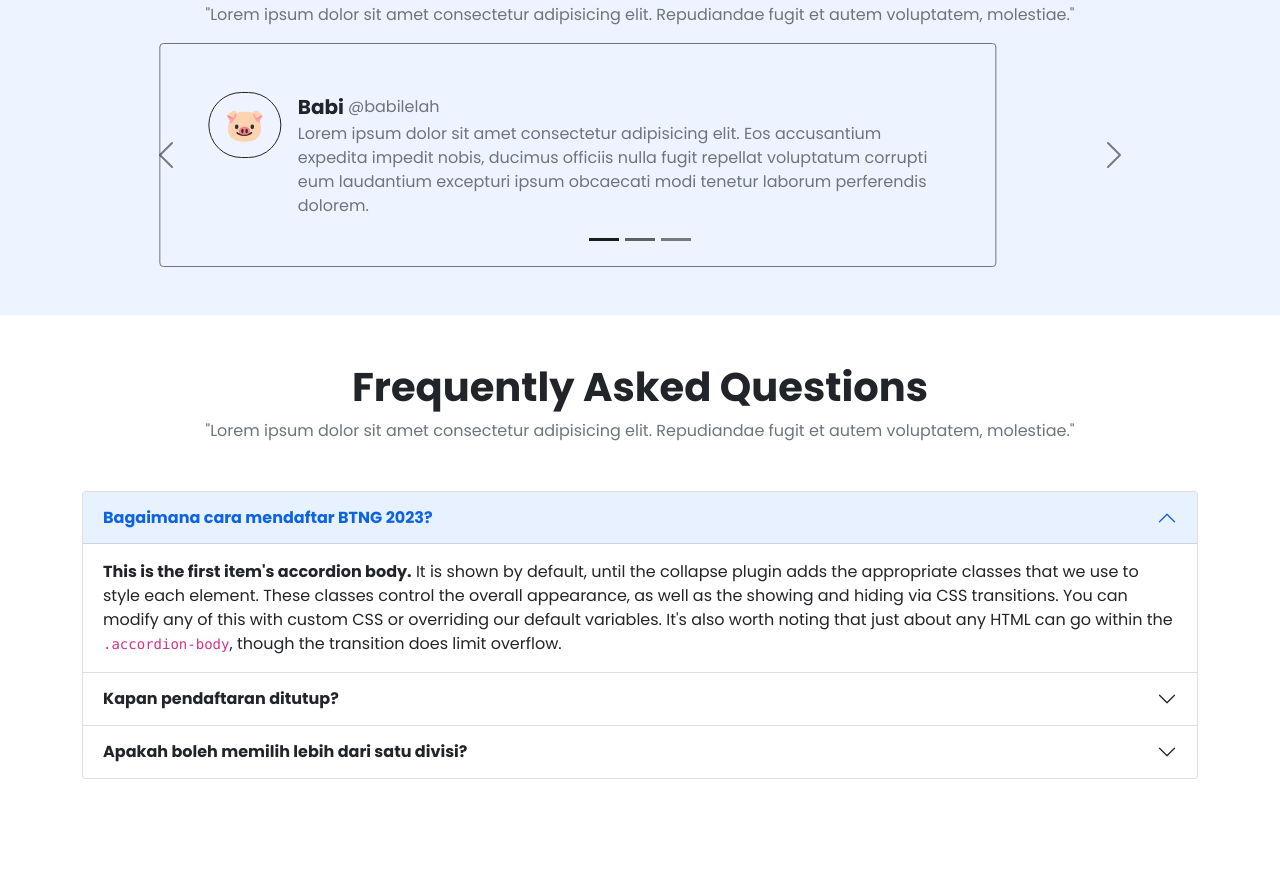
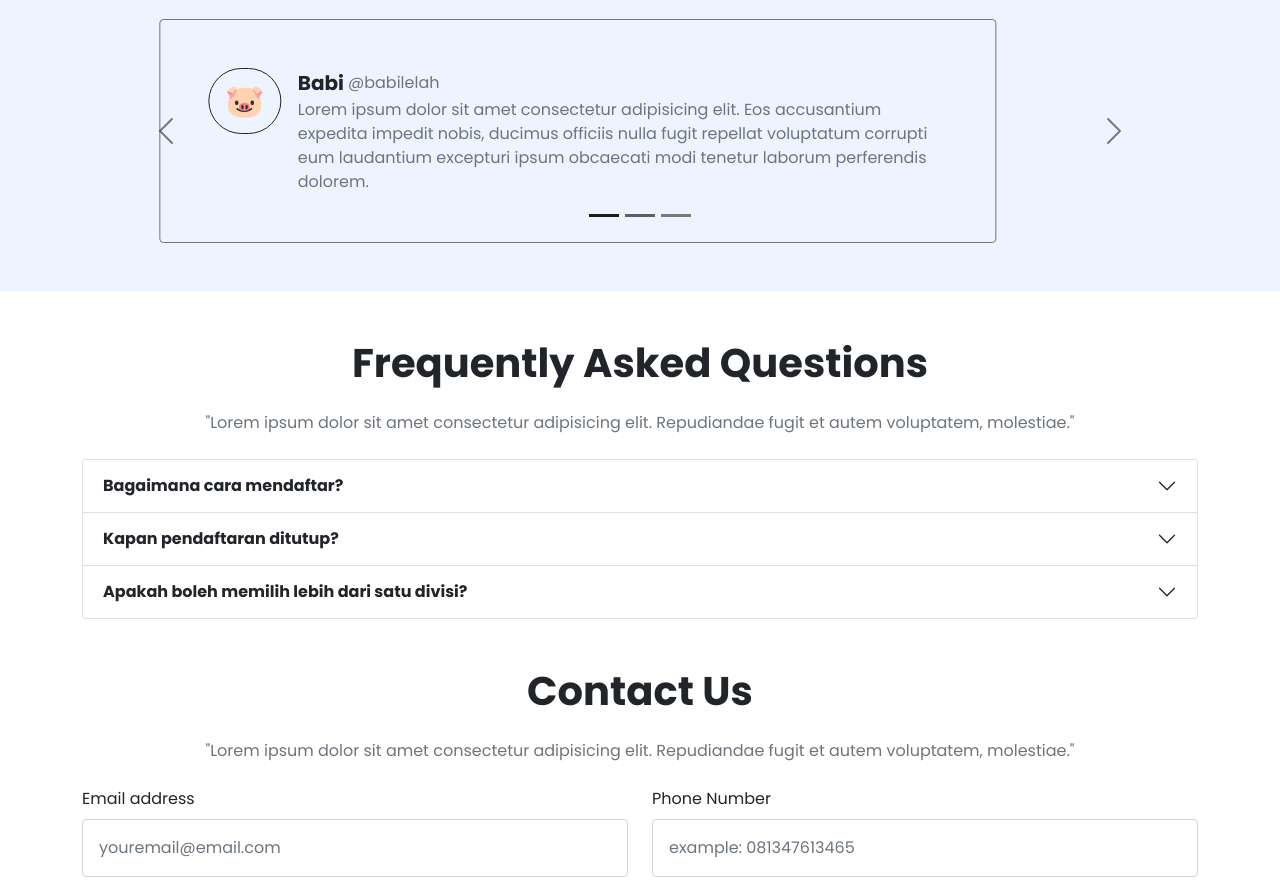
Before and after one commit to taliyameyswara/btng2023-project, a plain HTML site: page index.html in a window 1280 px wide. Shown: the part 2549-3442 px from the top of the page. Before the commit the page ends 3376 px from the top, so only its background shows below. Drawn offline with nearby package versions, Linux system fonts and the light colour scheme.

Commit message:
🐬feat: contact

```diff
--- a/index.html
+++ b/index.html
@@ -99,9 +99,9 @@
     <!-- Hero Section End -->
 
     <!-- About Section Start -->
-    <section id="about">
+    <section id="about" class="my-5">
       <div class="container">
-        <h1 class="fw-bold text-center mt-5">About Us</h1>
+        <h1 class="fw-bold text-center">About Us</h1>
 
         <p class="text-muted mx-auto text-center lg-fs-5 my-4">
           "Lorem ipsum dolor sit amet consectetur adipisicing elit. Repudiandae
@@ -131,9 +131,9 @@
     <!-- About Section End -->
 
     <!-- Division Section Start -->
-    <section id="division">
+    <section id="division" class="my-5">
       <div class="container">
-        <h1 class="fw-bold text-center mt-5">Division</h1>
+        <h1 class="fw-bold text-center">Division</h1>
 
         <p class="text-muted mx-auto text-center lg-fs-5 my-4">
           "Lorem ipsum dolor sit amet consectetur adipisicing elit. Repudiandae
@@ -207,7 +207,7 @@
     <!-- Division Section End -->
 
     <!-- Team Section Start -->
-    <section id="team" class="mt-0 py-4 mt-5">
+    <section id="team" class="my-5">
       <div class="container">
         <h1 class="fw-bold text-center">Team</h1>
         <p class="text-muted mx-auto text-center lg-fs-5 my-4">
@@ -286,7 +286,7 @@
       <div class="container">
         <h1 class="fw-bold text-center mb-">Testimoni</h1>
 
-        <p class="text-muted mx-auto text-center lg-fs-5">
+        <p class="text-muted mx-auto text-center lg-fs-5 my-4">
           "Lorem ipsum dolor sit amet consectetur adipisicing elit. Repudiandae
           fugit et autem voluptatem, molestiae."
         </p>
@@ -426,39 +426,39 @@
       <div class="container mt-5">
         <h1 class="fw-bold text-center">Frequently Asked Questions</h1>
 
-        <p class="text-muted mx-auto text-center lg-fs-5">
+        <p class="text-muted mx-auto text-center lg-fs-5 my-4">
           "Lorem ipsum dolor sit amet consectetur adipisicing elit. Repudiandae
           fugit et autem voluptatem, molestiae."
         </p>
 
-        <div class="accordion mt-5" id="accordionExample">
+        <div class="accordion" id="accordionExample">
           <div class="accordion-item">
-            <h2 class="accordion-header" id="headingOne">
+            <h2 class="accordion-header" id="headingTwo">
               <button
-                class="accordion-button fw-bold"
+                class="accordion-button collapsed fw-bold"
                 type="button"
                 data-bs-toggle="collapse"
                 data-bs-target="#collapseOne"
                 aria-expanded="false"
                 aria-controls="collapseOne"
               >
-                Bagaimana cara mendaftar BTNG 2023?
+                Bagaimana cara mendaftar?
               </button>
             </h2>
             <div
               id="collapseOne"
-              class="accordion-collapse collapse show"
+              class="accordion-collapse collapse"
               aria-labelledby="headingOne"
               data-bs-parent="#accordionExample"
             >
               <div class="accordion-body">
-                <strong>This is the first item's accordion body.</strong> It is
-                shown by default, until the collapse plugin adds the appropriate
-                classes that we use to style each element. These classes control
-                the overall appearance, as well as the showing and hiding via
-                CSS transitions. You can modify any of this with custom CSS or
-                overriding our default variables. It's also worth noting that
-                just about any HTML can go within the
+                <strong>This is the second item's accordion body.</strong> It is
+                hidden by default, until the collapse plugin adds the
+                appropriate classes that we use to style each element. These
+                classes control the overall appearance, as well as the showing
+                and hiding via CSS transitions. You can modify any of this with
+                custom CSS or overriding our default variables. It's also worth
+                noting that just about any HTML can go within the
                 <code>.accordion-body</code>, though the transition does limit
                 overflow.
               </div>
@@ -534,6 +534,64 @@
     <!-- FQA Section End -->
 
     <!-- Contact Section Start -->
+    <section id="contact" class="my-5">
+      <div class="container">
+        <h1 class="fw-bold text-center">Contact Us</h1>
+
+        <p class="text-muted mx-auto text-center lg-fs-5 my-4">
+          "Lorem ipsum dolor sit amet consectetur adipisicing elit. Repudiandae
+          fugit et autem voluptatem, molestiae."
+        </p>
+
+        <form>
+          <div class="row">
+            <div class="col-12 col-lg-6">
+              <div class="mb-3">
+                <label for="exampleInputEmail1" class="form-label"
+                  >Email address</label
+                >
+                <input
+                  type="email"
+                  class="form-control p-3"
+                  id="exampleInputEmail1"
+                  aria-describedby="emailHelp"
+                  placeholder="youremail@email.com"
+                />
+              </div>
+            </div>
+            <div class="col-12 col-lg-6">
+              <div class="mb-3">
+                <label for="exampleInputEmail1" class="form-label"
+                  >Phone Number</label
+                >
+                <input
+                  type="email"
+                  class="form-control p-3"
+                  id="exampleInputEmail1"
+                  aria-describedby="emailHelp"
+                  placeholder="example: 081347613465"
+                />
+              </div>
+            </div>
+            <div class="col-12">
+              <div class="mb-3">
+                <label for="exampleFormControlTextarea1" class="form-label"
+                  >Message</label
+                >
+                <textarea
+                  class="form-control"
+                  id="exampleFormControlTextarea1"
+                  rows="3"
+                  placeholder="Your message.."
+                ></textarea>
+              </div>
+            </div>
+          </div>
+
+          <button type="submit" class="btn btn-primary">Submit</button>
+        </form>
+      </div>
+    </section>
     <!-- Contact Section End -->
 
     <!-- Bootstrap JS -->
```
